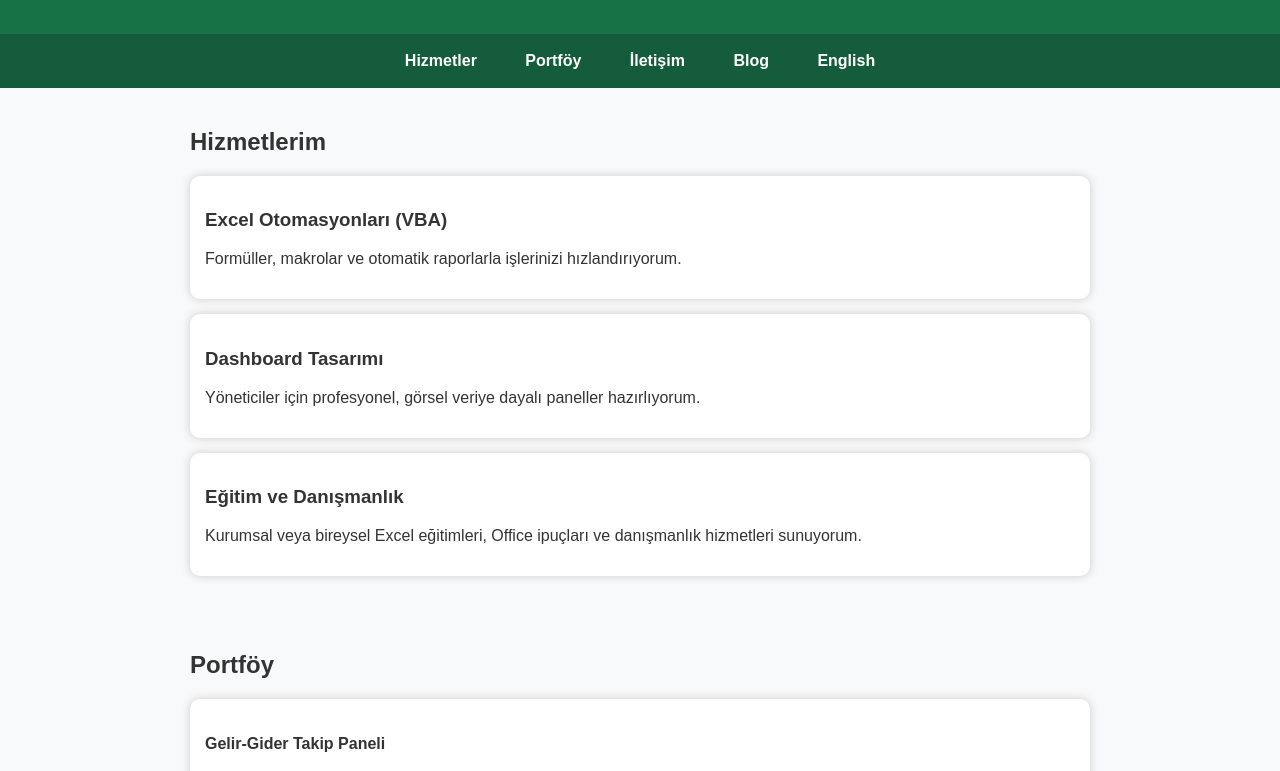
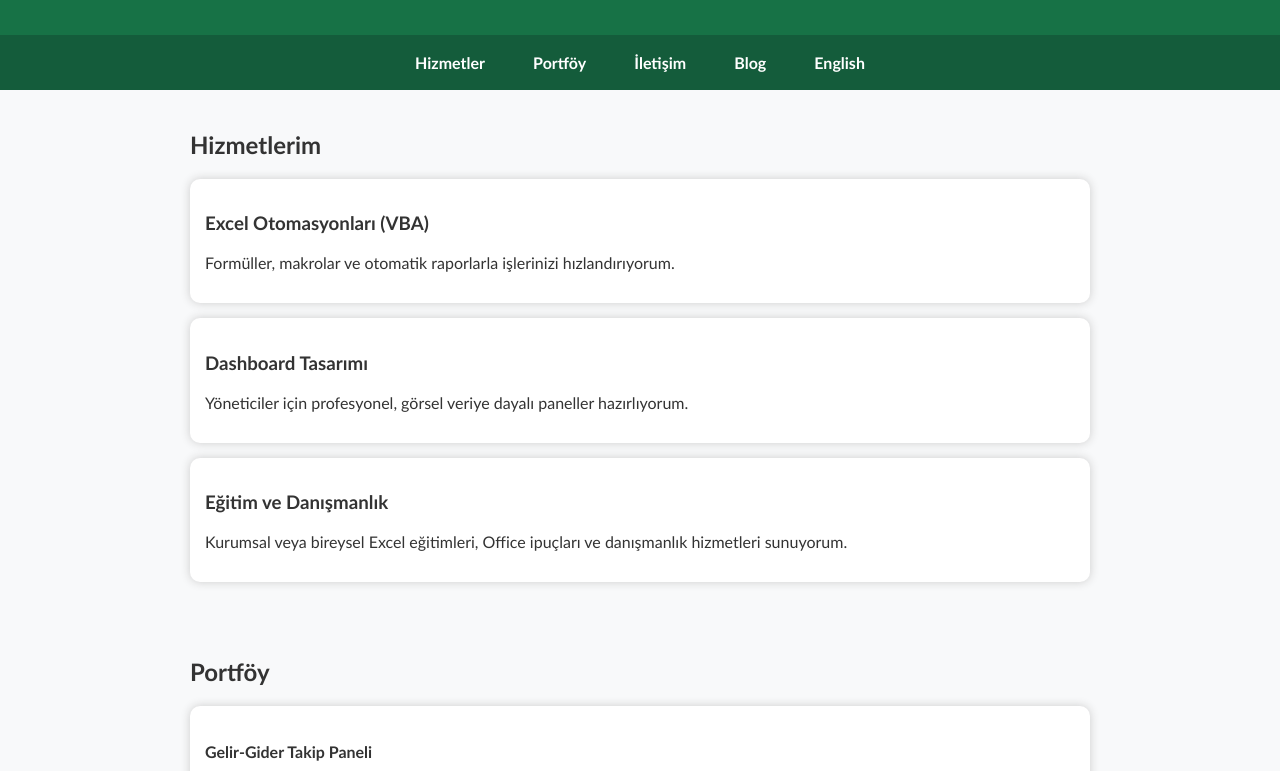
Before and after one commit to excel-dream/exceldream-site, a plain HTML site: page index.html in a window 1280 px wide. Shown: the part 198-969 px from the top of the page. Drawn offline with Linux system fonts and the light colour scheme.

Commit message:
Update index.html

```diff
--- a/index.html
+++ b/index.html
@@ -5,7 +5,7 @@
     <meta name="viewport" content="width=device-width, initial-scale=1.0">
     <title>ExcelDream</title>
     <style>
-        body { font-family: Arial, sans-serif; margin: 0; background: #f8f9fa; color: #333; }
+        body { font-family: Calibri, sans-serif; margin: 0; background: #f8f9fa; color: #333; }
         header { background: #177246; color: white; padding: 30px 20px; text-align: center; }
         nav { background: #145c3b; text-align: center; padding: 10px; flex-wrap: wrap; }
         nav a { color: white; margin: 0 10px; text-decoration: none; font-weight: bold; display: inline-block; padding: 8px 12px; }
```
